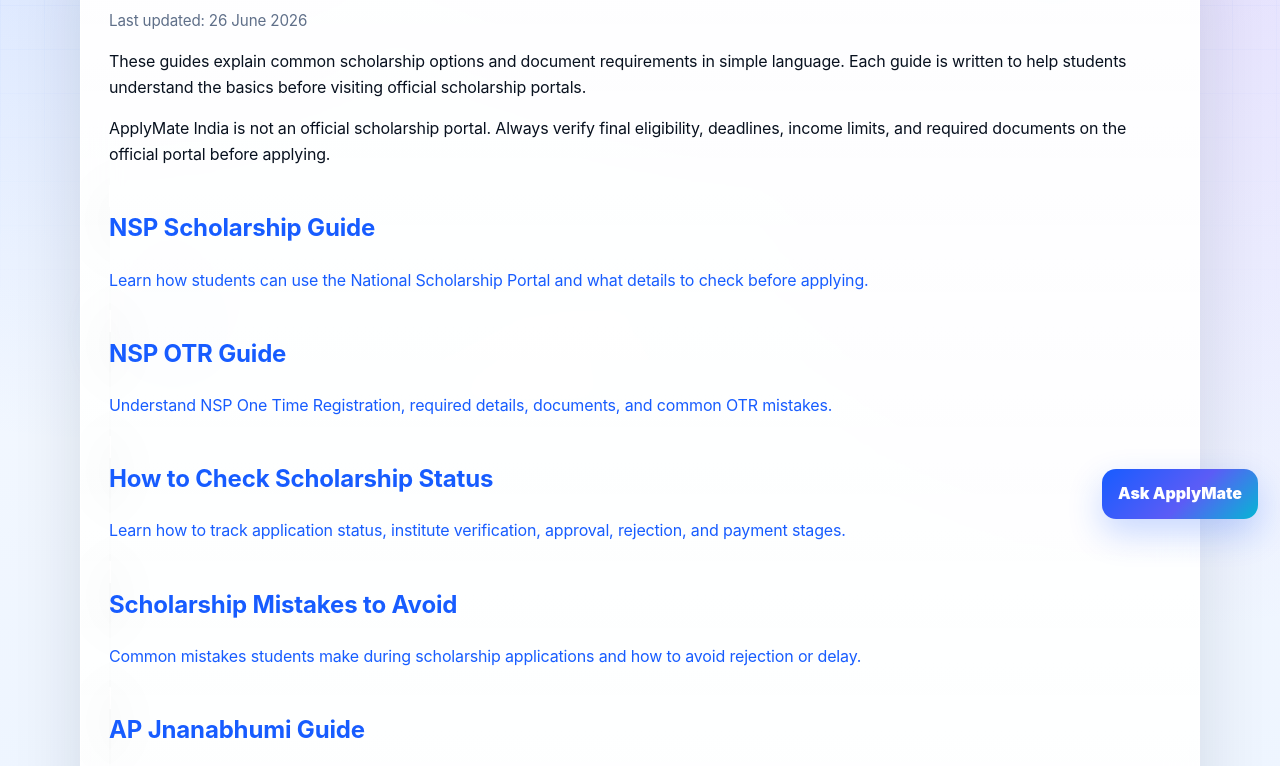
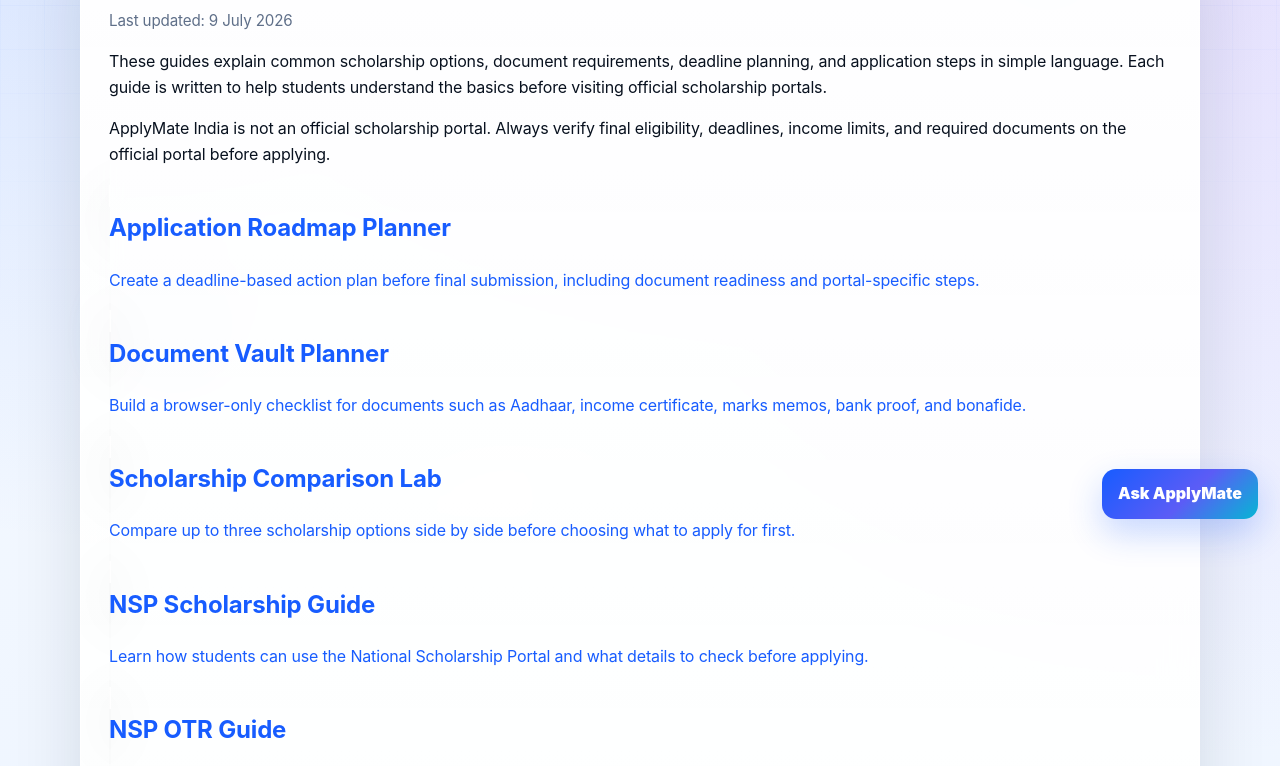
Before and after one commit to koushikrajcodex-boop/applymate-india, a plain HTML site: page guides.html in a window 1280 px wide. Shown: the part 259-1025 px from the top of the page. Drawn offline with Linux system fonts and the light colour scheme.

Commit message:
Surface roadmap planner in guides

```diff
--- a/guides.html
+++ b/guides.html
@@ -5,7 +5,7 @@
   <meta name="viewport" content="width=device-width, initial-scale=1.0" />
 
   <title>Scholarship Guides for Indian Students - ApplyMate India</title>
-  <meta name="description" content="Read detailed scholarship guides for NSP, AP Jnanabhumi, Telangana ePASS, engineering students, girl students, and required scholarship documents." />
+  <meta name="description" content="Read detailed scholarship guides for NSP, AP Jnanabhumi, Telangana ePASS, engineering students, girl students, scholarship documents, and application roadmap planning." />
   <meta name="robots" content="index, follow" />
   <link rel="canonical" href="https://koushikrajcodex-boop.github.io/applymate-india/guides.html" />
 
@@ -27,6 +27,7 @@
     <div class="nav-links">
       <a href="index.html">Home</a>
       <a href="scholarships.html">Scholarships</a>
+      <a href="application-roadmap.html">Roadmap</a>
       <a href="guides.html">Guides</a>
       <a href="dashboard.html">Dashboard</a>
       <a href="login.html">Login</a>
@@ -41,10 +42,10 @@
   <main class="content-page">
     <section class="content-card">
       <h1>Scholarship Guides for Indian Students</h1>
-      <span class="last-updated">Last updated: 26 June 2026</span>
+      <span class="last-updated">Last updated: 9 July 2026</span>
 
       <p>
-        These guides explain common scholarship options and document requirements in simple language.
+        These guides explain common scholarship options, document requirements, deadline planning, and application steps in simple language.
         Each guide is written to help students understand the basics before visiting official scholarship portals.
       </p>
 
@@ -54,6 +55,21 @@
       </p>
 
       <div class="guide-list">
+        <a class="guide-card" href="application-roadmap.html">
+          <h2>Application Roadmap Planner</h2>
+          <p>Create a deadline-based action plan before final submission, including document readiness and portal-specific steps.</p>
+        </a>
+
+        <a class="guide-card" href="document-vault.html">
+          <h2>Document Vault Planner</h2>
+          <p>Build a browser-only checklist for documents such as Aadhaar, income certificate, marks memos, bank proof, and bonafide.</p>
+        </a>
+
+        <a class="guide-card" href="comparison-lab.html">
+          <h2>Scholarship Comparison Lab</h2>
+          <p>Compare up to three scholarship options side by side before choosing what to apply for first.</p>
+        </a>
+
         <a class="guide-card" href="nsp-scholarship-guide.html">
           <h2>NSP Scholarship Guide</h2>
           <p>Learn how students can use the National Scholarship Portal and what details to check before applying.</p>
@@ -103,6 +119,7 @@
       <h2>How to use these guides</h2>
       <ol>
         <li>Start with the guide that matches your state or education level.</li>
+        <li>Use the roadmap planner to decide what to do before the deadline.</li>
         <li>Check the document list before applying.</li>
         <li>Use the official portal link for final application and verification.</li>
         <li>Report outdated information using the Contact page.</li>
@@ -124,6 +141,7 @@
 
     <div class="footer-links">
       <a href="scholarships.html">Scholarships</a>
+      <a href="application-roadmap.html">Roadmap</a>
       <a href="guides.html">Guides</a>
       <a href="dashboard.html">Dashboard</a>
       <a href="login.html">Login</a>
```
